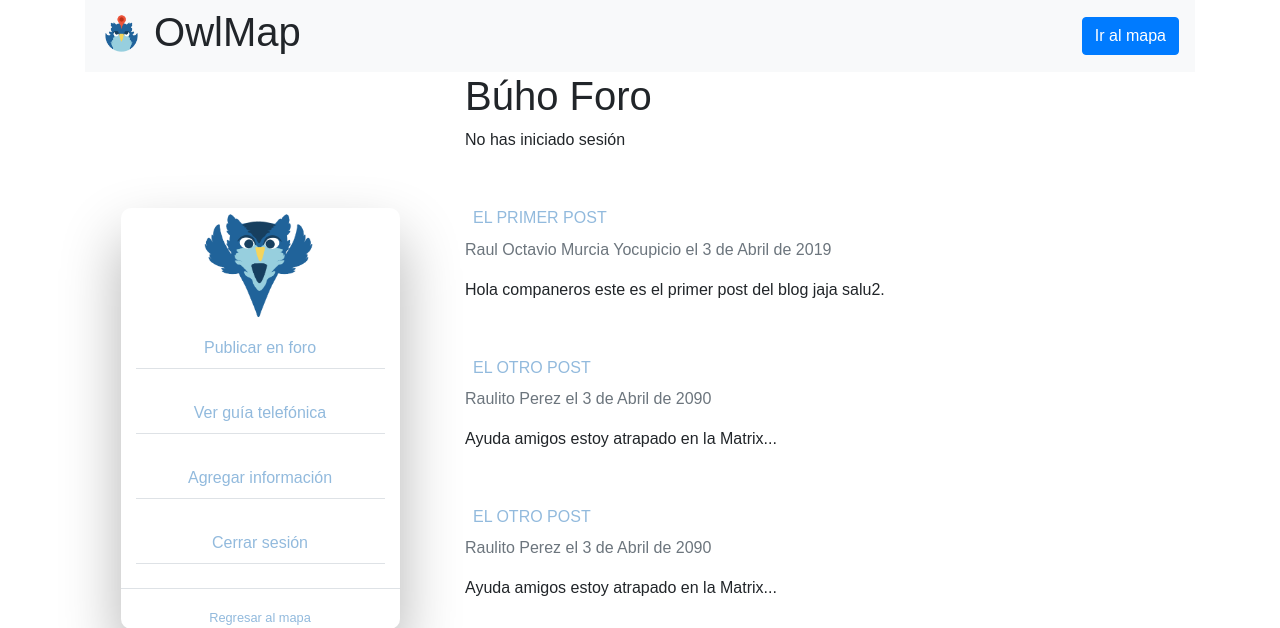
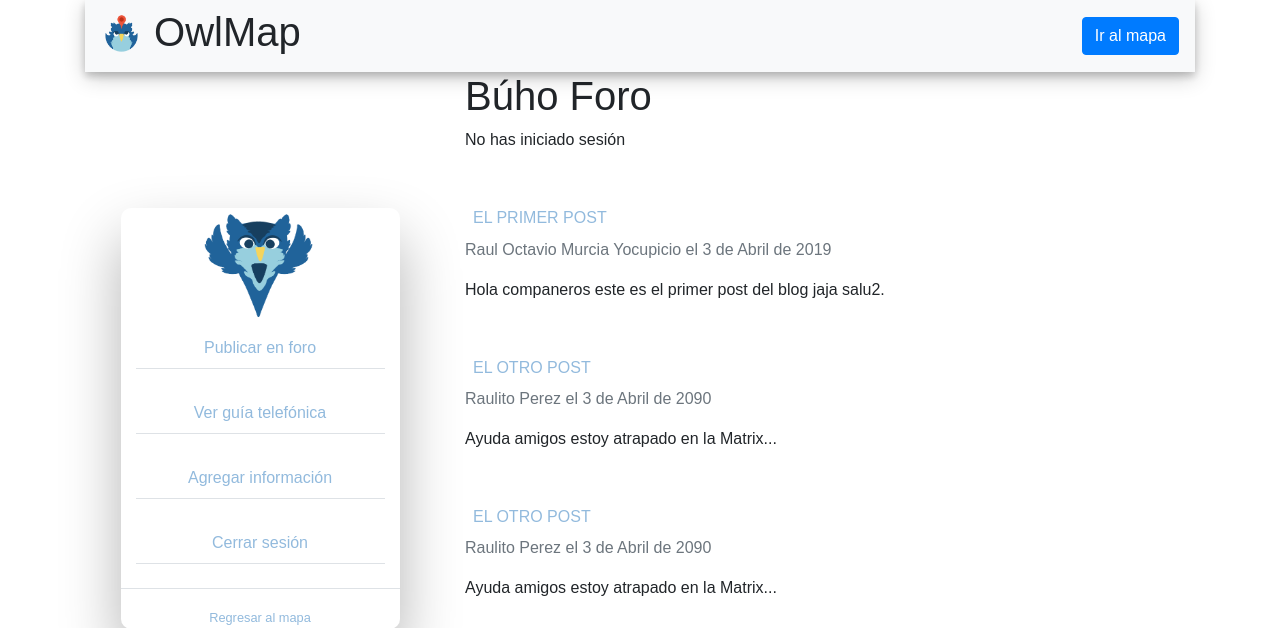
Before and after one commit to raulmyocu/owlmap, a Flask app: page /forum in a window 1280 px wide. Shown: the top 628 px of the page. Run offline with Flask 2, Linux system fonts and the light colour scheme; some libraries are stand-ins or nearby versions.

Commit message:
sombra para el navbar

```diff
--- a/owlmap/templates/layout.html
+++ b/owlmap/templates/layout.html
@@ -24,7 +24,7 @@
 
     <div id="headerbar">
       <div class="container">
-        <nav class="navbar navbar-light bg-light">
+        <nav class="navbar navbar-light bg-light" style="box-shadow: 0 4px 8px 0 rgba(0, 0, 0, 0.2), 0 6px 20px 0 rgba(0, 0, 0, 0.19);">
           <div class="alignleft">
             <h1><img src="{{ url_for('static', filename='images/owlmap1.png') }}" height="42" width="42"> OwlMap</h1>
           </div>
```
